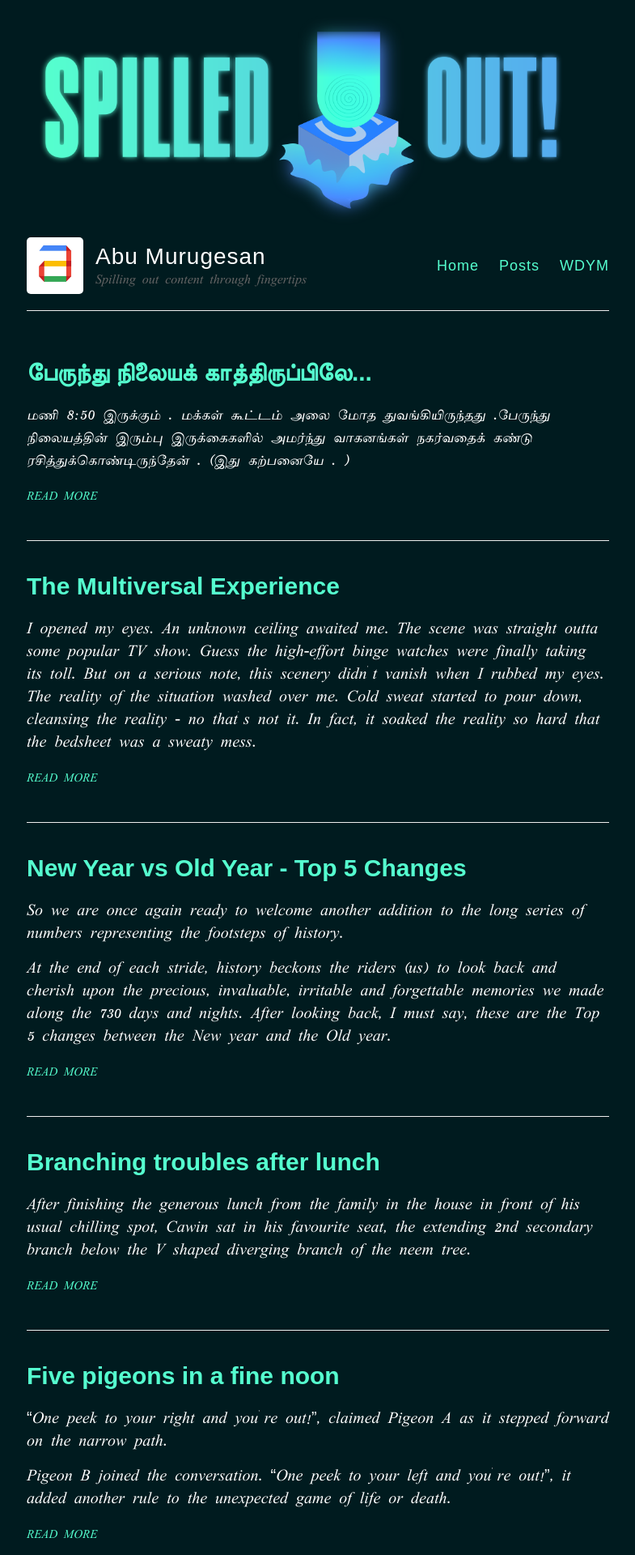
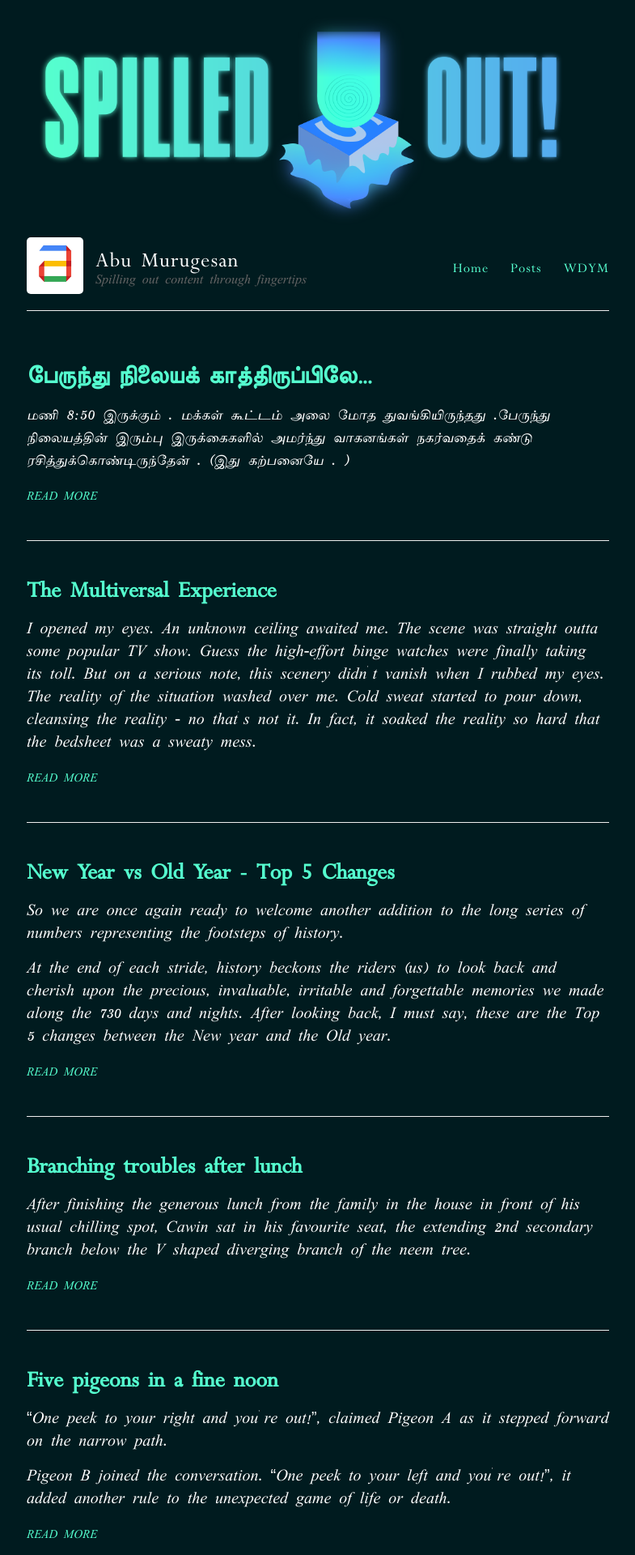
Before and after one commit to abumsd7/abumsd7.github.io, a Jekyll site: the page built from index.html, in a window 1280 px wide. Shown: the top 1920 px of the page at 81% size, without its empty margins (247-1032 px from the left). Built offline with Jekyll 4.4.1, drawn with Linux system fonts in a browser that asks for light colours.

Commit message:
UI update #2

```diff
--- a/_sass/_fonts.scss
+++ b/_sass/_fonts.scss
@@ -5,5 +5,5 @@
 
   @font-face {
     font-family: "Oxford";
-    src: url("../fonts/Oxford-LAqy.ttf");
+    src: url("../fonts/Oxford.woff2");
   }
```
Also changed, not shown: fonts/Oxford-LAqy.ttf (deleted), fonts/Oxford.woff2 (added).
